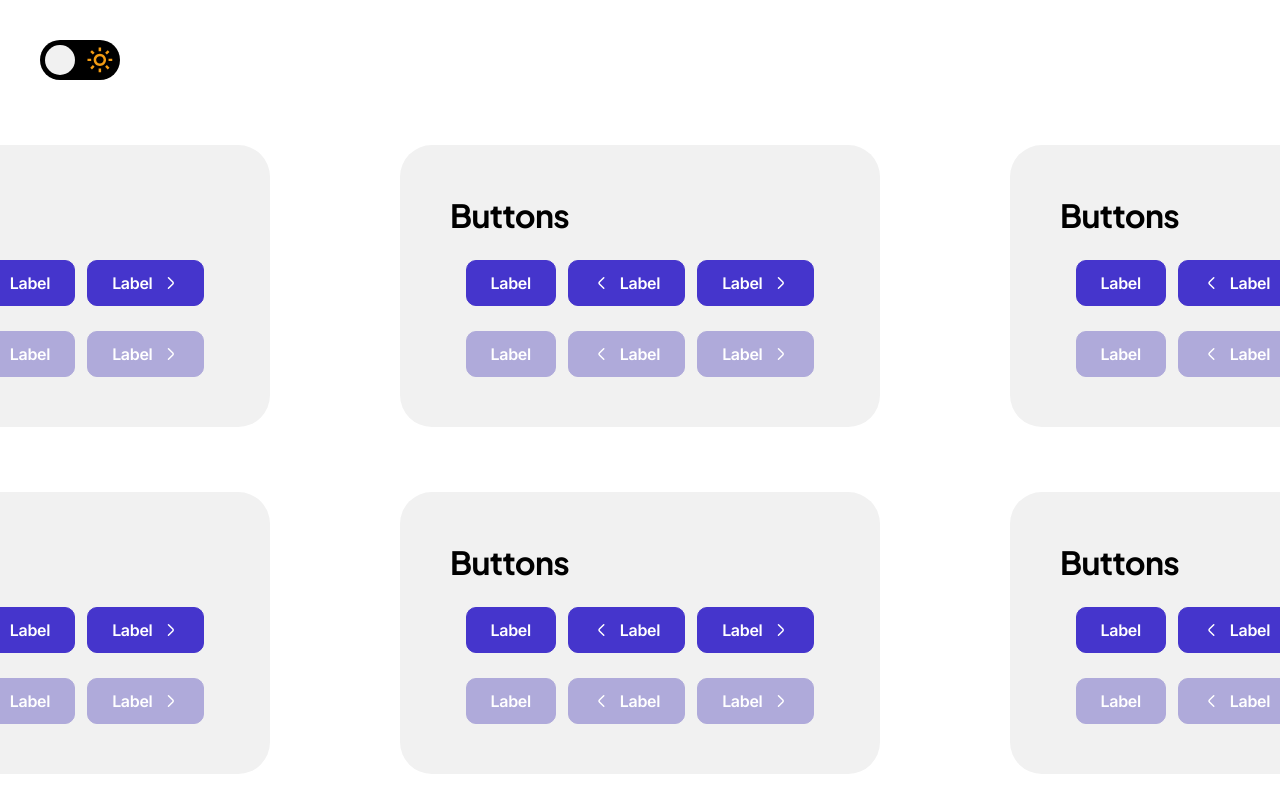
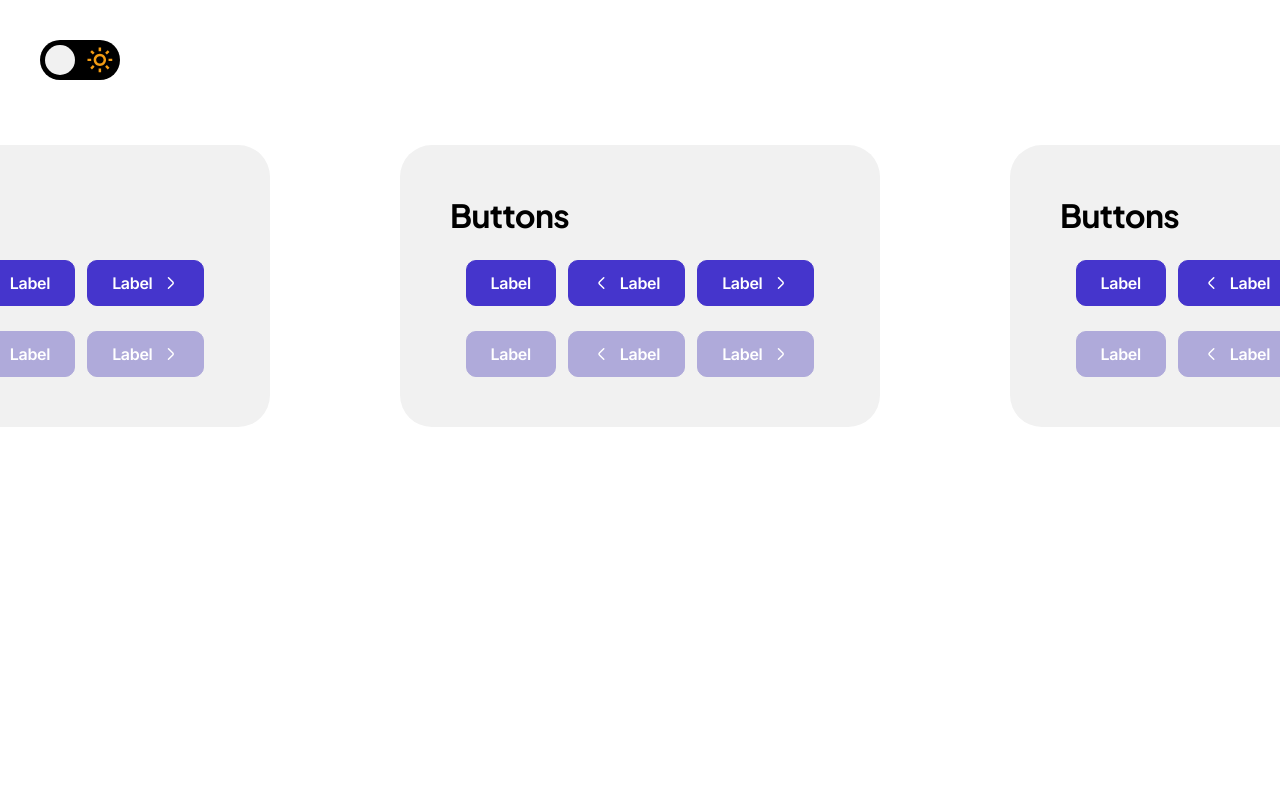
Before and after one commit to NikitaFirsov513/TrainingTasks, a React (Create React App) app in the folder custom-components/: page / in a window 1280 px wide. Shown: the top 800 px of the page. Built offline with nearby package versions, Linux system fonts and the light colour scheme.

Commit message:
add button props

```diff
--- a/custom-components/src/App.scss
+++ b/custom-components/src/App.scss
@@ -3,6 +3,7 @@
   display: flex;
   padding: 145px 0 0 0;
   justify-content: center;
+  min-height: 100vh;
 }
 
 .app__container {
--- a/custom-components/src/App.tsx
+++ b/custom-components/src/App.tsx
@@ -25,24 +25,15 @@ function App() {
         <ThemeSlider />
       </div>
       <div className="app__container">
-
         <div className="app__container-line">
-          <Buttons />
-          <Buttons />
-          <Buttons />
-        </div>
-
-        <div className="app__container-line">
-          <Buttons />
-          <Buttons />
           <Buttons />
         </div>
         <div className="app__container-line">
           <Buttons />
-          <Buttons />
+        </div>
+        <div className="app__container-line">
           <Buttons />
         </div>
-
       </div>
     </div>
   );
--- /dev/null
+++ b/custom-components/src/components/Buttons/Button.tsx
@@ -0,0 +1,13 @@
+import { ReactNode } from "react";
+
+type TButtonProps = {
+  children: ReactNode;
+  isDisabled: boolean;
+};
+
+export const CostomButton = ({ children, isDisabled }: TButtonProps) => {
+  if (isDisabled === true) {
+    return <button disabled>{children}</button>;
+  }
+  return <button>{children}</button>;
+};
--- a/custom-components/src/components/Buttons/Buttons.tsx
+++ b/custom-components/src/components/Buttons/Buttons.tsx
@@ -1,44 +1,65 @@
-import './Buttons.scss'
+import { ReactNode } from "react";
+import { CostomButton } from "./Button";
+import "./Buttons.scss";
+
+const arrowSVGRight = (
+  <svg
+    width="17"
+    height="16"
+    viewBox="0 0 17 16"
+    fill="none"
+    xmlns="http://www.w3.org/2000/svg"
+  >
+    <path
+      d="M6.46906 13.28L10.8157 8.93333C11.3291 8.42 11.3291 7.58 10.8157 7.06667L6.46906 2.72"
+      stroke="white"
+      strokeWidth="1.5"
+      strokeMiterlimit="10"
+      strokeLinecap="round"
+      strokeLinejoin="round"
+    />
+  </svg>
+);
+
+const arrowSVGLeft = (
+  <svg
+    width="17"
+    height="16"
+    viewBox="0 0 17 16"
+    fill="none"
+    xmlns="http://www.w3.org/2000/svg"
+  >
+    <path
+      d="M10.7614 13.28L6.41475 8.93333C5.90142 8.42 5.90142 7.58 6.41475 7.06667L10.7614 2.72"
+      stroke="white"
+      strokeWidth="1.5"
+      strokeMiterlimit="10"
+      strokeLinecap="round"
+      strokeLinejoin="round"
+    />
+  </svg>
+);
+
 export const Buttons = () => {
-
-
-
   return (
     <div className="buttons">
-
       <h1>Buttons</h1>
-
       <div className="buttons__list">
-                <button>Label</button>
-                <button>
-                    <svg width="17" height="16" viewBox="0 0 17 16" fill="none" xmlns="http://www.w3.org/2000/svg">
-                        <path d="M10.7614 13.28L6.41475 8.93333C5.90142 8.42 5.90142 7.58 6.41475 7.06667L10.7614 2.72" stroke="white" strokeWidth="1.5" strokeMiterlimit="10" strokeLinecap="round" strokeLinejoin="round" />
-                    </svg>
+        <CostomButton isDisabled={false}>Label</CostomButton>
+        <CostomButton isDisabled={false}>{arrowSVGLeft} Label</CostomButton>
+        <CostomButton isDisabled={false}>
           Label
-                </button>
-                <button>
+          {arrowSVGRight}
+        </CostomButton>
+      </div>
+      <div className="buttons__list">
+        <CostomButton isDisabled={true}>Label</CostomButton>
+        <CostomButton isDisabled={true}>{arrowSVGLeft} Label</CostomButton>
+        <CostomButton isDisabled={true}>
           Label
-                    <svg width="17" height="16" viewBox="0 0 17 16" fill="none" xmlns="http://www.w3.org/2000/svg">
-                        <path d="M6.46906 13.28L10.8157 8.93333C11.3291 8.42 11.3291 7.58 10.8157 7.06667L6.46906 2.72" stroke="white" strokeWidth="1.5" strokeMiterlimit="10" strokeLinecap="round" strokeLinejoin="round" />
-                    </svg>
-                </button>
+          {arrowSVGRight}
+        </CostomButton>
       </div>
-
-            <div className="buttons__list">
-                <button disabled>Label</button>
-                <button disabled>
-                    <svg width="17" height="16" viewBox="0 0 17 16" fill="none" xmlns="http://www.w3.org/2000/svg">
-                        <path d="M10.7614 13.28L6.41475 8.93333C5.90142 8.42 5.90142 7.58 6.41475 7.06667L10.7614 2.72" stroke="white" strokeWidth="1.5" strokeMiterlimit="10" strokeLinecap="round" strokeLinejoin="round" />
-                    </svg>
-                    Label
-                </button>
-                <button disabled>
-                    Label
-                    <svg width="17" height="16" viewBox="0 0 17 16" fill="none" xmlns="http://www.w3.org/2000/svg">
-                        <path d="M6.46906 13.28L10.8157 8.93333C11.3291 8.42 11.3291 7.58 10.8157 7.06667L6.46906 2.72" stroke="white" strokeWidth="1.5" strokeMiterlimit="10" strokeLinecap="round" strokeLinejoin="round" />
-                    </svg>
-                </button>
     </div>
-
-        </div>)
-}
+  );
+};
```
Lines whose indentation alone changed are shown as unchanged.
